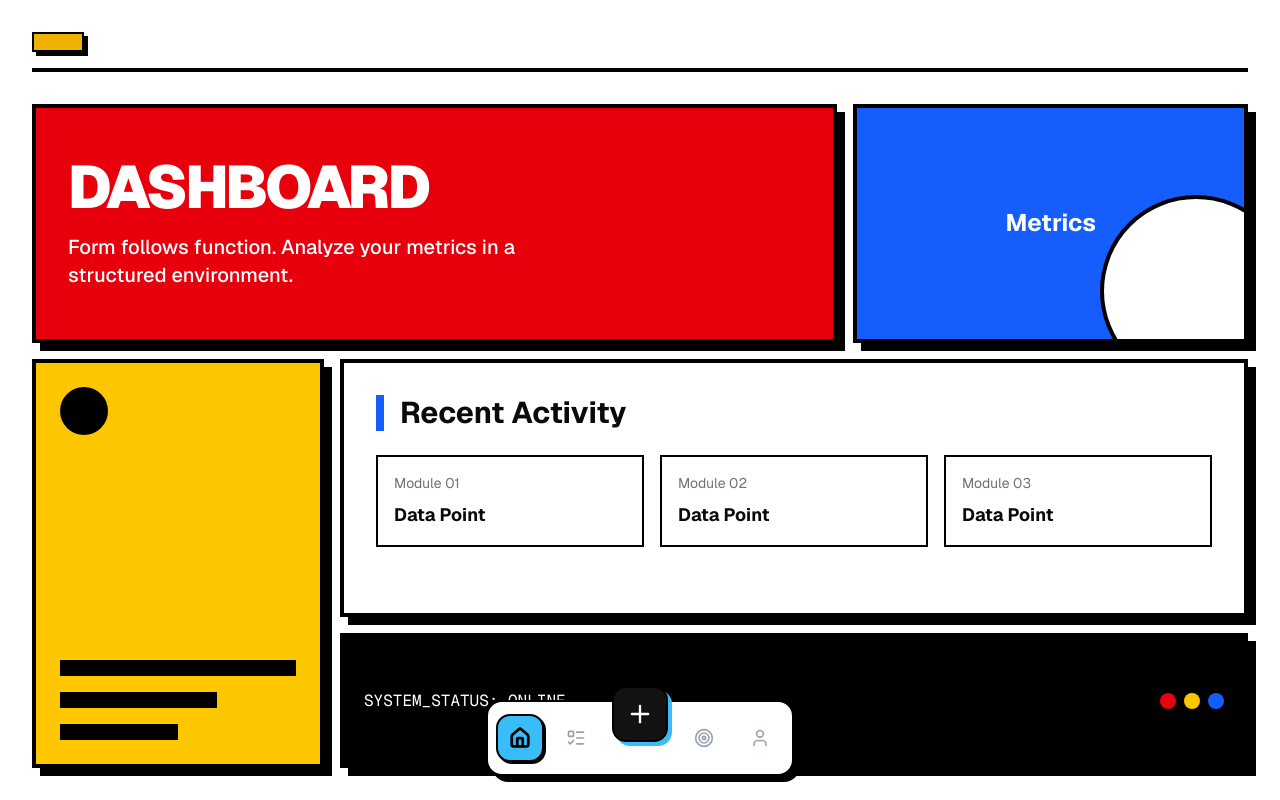
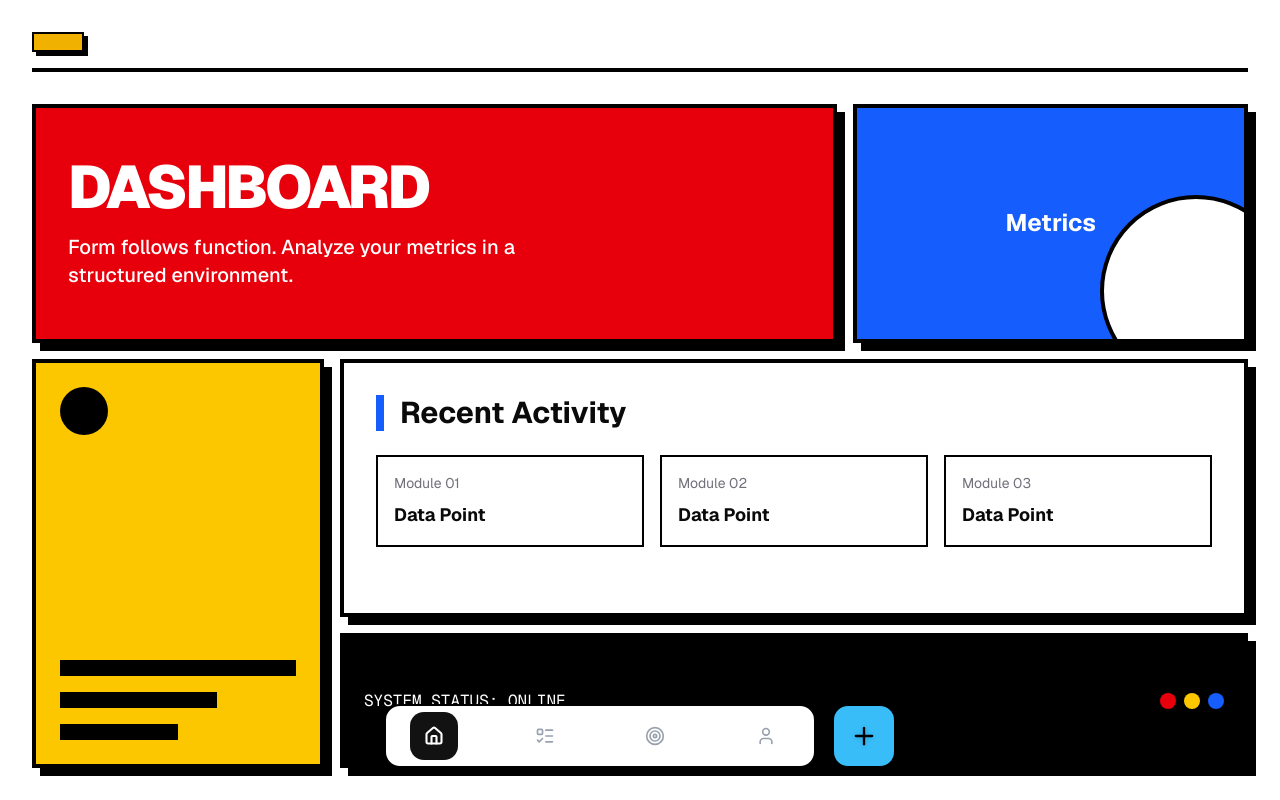
Before and after one commit to StarDust130/Prime-Day, a Next.js app: page /dashboard in a window 1280 px wide. Built offline with nearby package versions, Linux system fonts and the light colour scheme.

Commit message:
feat: enhance BottomNav component with smoother scroll detection and improved navigation UI

```diff
--- a/components/ui/BottomNav.tsx
+++ b/components/ui/BottomNav.tsx
@@ -10,27 +10,22 @@ export default function BottomNav() {
   const lastScrollY = useRef(0);
 
   useEffect(() => {
-    // Update active state on mount and when url changes if possible in this env
     setPathname(window.location.pathname);
 
-    // Optional: Add a listener for popstate if using standard navigation
     const handleLocationChange = () => setPathname(window.location.pathname);
     window.addEventListener("popstate", handleLocationChange);
     return () => window.removeEventListener("popstate", handleLocationChange);
   }, []);
 
-  // --- SCROLL DETECTION LOGIC ---
   useEffect(() => {
     const handleScroll = () => {
       const currentScrollY = window.scrollY;
-
-      // Hide on scroll down (threshold 50px), Show on scroll up
-      if (currentScrollY > lastScrollY.current && currentScrollY > 50) {
+      // Smoother scroll detection
+      if (currentScrollY > lastScrollY.current && currentScrollY > 20) {
         setIsVisible(false);
       } else {
         setIsVisible(true);
       }
-
       lastScrollY.current = currentScrollY;
     };
 
@@ -43,40 +38,22 @@ export default function BottomNav() {
   };
 
   const navItems = [
-    {
-      label: "Home",
-      path: "/dashboard",
-      icon: <Home className="w-5 h-5" />,
-      color: "bg-[#38BDF8]",
-    }, // Sky Blue
+    { label: "Home", path: "/dashboard", icon: <Home className="w-5 h-5" /> },
     {
       label: "Habits",
       path: "/habits",
       icon: <ListTodo className="w-5 h-5" />,
-      color: "bg-[#F4B400]",
-    }, // Yellow
-    {
+    },
+    { label: "Goals", path: "/goals", icon: <Target className="w-5 h-5" /> },
+    { label: "Profile", path: "/account", icon: <User className="w-5 h-5" /> },
+  ];
+
+  const createAction = {
     label: "Create",
     path: "/create",
     icon: <Plus className="w-7 h-7" />,
-      isMain: true,
-      color: "bg-[#121212]",
-    }, // Black
-    {
-      label: "Goals",
-      path: "/goals",
-      icon: <Target className="w-5 h-5" />,
-      color: "bg-[#E94235]",
-    }, // Red
-    {
-      label: "Profile",
-      path: "/account",
-      icon: <User className="w-5 h-5" />,
-      color: "bg-[#8B5CF6]",
-    }, // Purple
-  ];
+  };
 
-  // Hide nav on specific paths
   if (["/", "/auth", "/onboarding"].includes(pathname)) return null;
 
   return (
@@ -86,68 +63,64 @@ export default function BottomNav() {
           initial={{ y: 150 }}
           animate={{ y: 0 }}
           exit={{ y: 150 }}
-          transition={{ type: "spring", stiffness: 300, damping: 25 }}
-          className="fixed bottom-6 left-0 right-0 z-50 flex justify-center px-4 pointer-events-none"
+          transition={{ type: "spring", stiffness: 200, damping: 25 }} // Smoother entry
+          className="fixed bottom-8 left-0 right-0 z-50 flex justify-center items-center px-6 pointer-events-none"
         >
-          {/* --- THE DOCK CONTAINER --- */}
-          <div className="pointer-events-auto bg-white border-2 border-black rounded-2xl p-2 flex items-center gap-2 shadow-[6px_6px_0px_0px_rgba(0,0,0,1)] relative">
+          <div className="flex items-center gap-4 w-full max-w-lg">
+            {/* --- MAIN NAVIGATION BAR --- */}
+            <div className="pointer-events-auto flex-1 bg-white border-2 border-black rounded-2xl h-16 px-6 flex items-center justify-between shadow-[4px_4px_0px_0px_rgba(0,0,0,1)]">
               {navItems.map((item) => {
                 const isActive = pathname === item.path;
-
-              if (item.isMain) {
-                // --- CENTER "CREATE" BUTTON ---
-                return (
-                  <motion.button
-                    key={item.label}
-                    whileHover={{ scale: 1.1, rotate: 90 }}
-                    whileTap={{ scale: 0.9 }}
-                    onClick={() => handleNavigation(item.path)}
-                    className="mx-1 w-14 h-14 bg-[#121212] text-white rounded-xl border-2 border-black flex items-center justify-center shadow-[4px_4px_0px_0px_#38BDF8] relative -top-6 hover:-top-7 transition-all"
-                  >
-                    <span className="relative z-10">{item.icon}</span>
-                  </motion.button>
-                );
-              }
 
                 return (
                   <motion.button
                     key={item.label}
                     onClick={() => handleNavigation(item.path)}
-                  className={`
-                    relative w-12 h-12 flex flex-col items-center justify-center rounded-xl transition-all duration-200
-                    ${
-                      isActive
-                        ? "text-black"
-                        : "text-gray-400 hover:text-black hover:bg-gray-50"
-                    }
-                  `}
+                    className="relative flex flex-col items-center justify-center w-12 h-12 rounded-xl group"
+                    whileTap={{ scale: 0.9 }}
                   >
-                  {/* Active Background Pill Animation */}
+                    {/* Active Background Indicator */}
                     {isActive && (
                       <motion.div
-                      layoutId="active-pill"
-                      className={`absolute inset-0 rounded-xl border-2 border-black ${item.color} shadow-[2px_2px_0px_0px_rgba(0,0,0,1)]`}
-                      initial={false}
+                        layoutId="nav-bg"
+                        className="absolute inset-0 bg-[#121212] rounded-xl"
                         transition={{
                           type: "spring",
-                        stiffness: 400,
+                          stiffness: 300,
                           damping: 30,
                         }}
                       />
                     )}
 
                     {/* Icon */}
-                  <span className="relative z-10">
+                    <span
+                      className={`relative z-10 transition-colors duration-200 ${
+                        isActive
+                          ? "text-white"
+                          : "text-gray-400 group-hover:text-black"
+                      }`}
+                    >
                       {React.cloneElement(item.icon as React.ReactElement, {
-                      className: `w-5 h-5 transition-transform duration-200 ${
-                        isActive ? "scale-110 stroke-[3px]" : "scale-100"
-                      }`,
+                        strokeWidth: isActive ? 2.5 : 2,
                       })}
                     </span>
                   </motion.button>
                 );
               })}
             </div>
+
+            {/* --- CREATE ACTION (RIGHT SIDE) --- */}
+            <div className="pointer-events-auto">
+              <motion.button
+                whileHover={{ scale: 1.05, y: -2 }}
+                whileTap={{ scale: 0.95 }}
+                onClick={() => handleNavigation(createAction.path)}
+                className="w-16 h-16 bg-[#38BDF8] border-2 border-black rounded-2xl flex items-center justify-center shadow-[4px_4px_0px_0px_rgba(0,0,0,1)] text-black transition-colors hover:bg-[#7dd3fc]"
+              >
+                <span className="drop-shadow-sm">{createAction.icon}</span>
+              </motion.button>
+            </div>
+          </div>
         </motion.div>
       )}
     </AnimatePresence>
```
Lines whose indentation alone changed are shown as unchanged.
